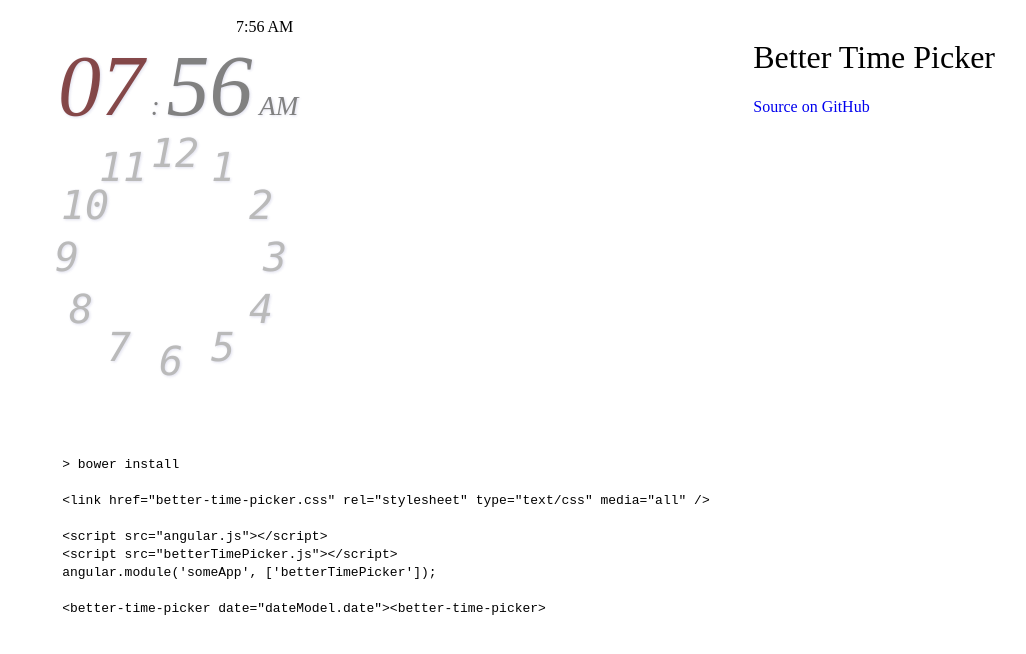
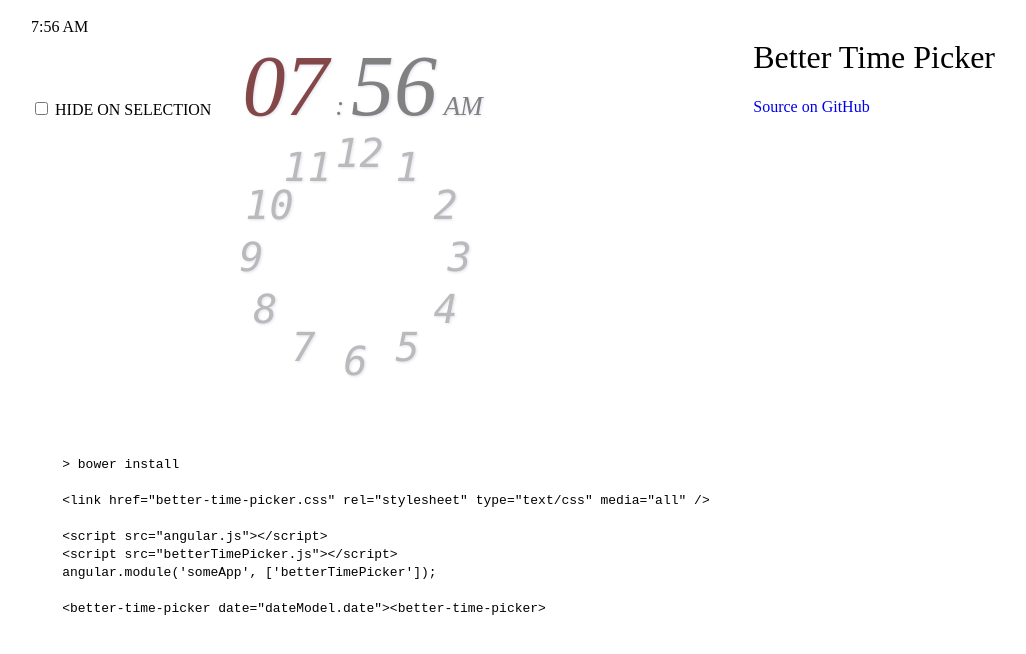
Before and after one commit to paulb896/better-time-picker, a plain HTML site: page index.html in a window 1280 px wide. Shown: the whole page, without its empty margins (177-1203 px from the left). Drawn offline with Linux system fonts and the light colour scheme.

Commit message:
Add time picker control attribute for hiding after a time is picked

```diff
--- a/betterTimePicker.js
+++ b/betterTimePicker.js
@@ -7,7 +7,8 @@
       replace: true,
       templateUrl: 'better-time-picker.html',
       scope:{
-        date: "="
+        date: "=",
+        hideAfterSelection: "="
       },
       bindToController: true,
       controllerAs: 'betterTimePicker',
@@ -15,6 +16,7 @@
         var betterTimePicker = this;
         betterTimePicker.initializeTime = function(date) {
           betterTimePicker.PageState = {};
+          betterTimePicker.PageState.times = [];
           var currentDate = date;
           if (!currentDate) {
             currentDate = new Date();
@@ -70,6 +72,7 @@
         };
 
         betterTimePicker.setSelectedTime = function(time) {
+          betterTimePicker.hideAfterSelection && betterTimePicker.clearTimeCircle();
           if (betterTimePicker.PageState.hourPickerEnabled) {
             betterTimePicker.setSelectedHour(time);
           } else {
--- a/index.html
+++ b/index.html
@@ -13,8 +13,9 @@
     <a style="text-decoration:none" href="https://github.com/paulb896/better-time-picker">Source on GitHub</a>
   </header>
   <div ng-controller="exampleTimePicker" ng-init="initDate()">
-    <div style="margin-left:205px" ng-bind="dateModel.date | date:'shortTime'"></div>
-    <better-time-picker date="dateModel.date"></better-time-picker>
+    <div ng-bind="dateModel.date | date:'shortTime'"></div>
+    <input type="checkbox" ng-model="hideAfterSelection"/> HIDE ON SELECTION
+    <better-time-picker hide-after-selection="hideAfterSelection" date="dateModel.date"></better-time-picker>
   </div>
   <pre style="width:50%; display:inline;"><code>
     > bower install
```
